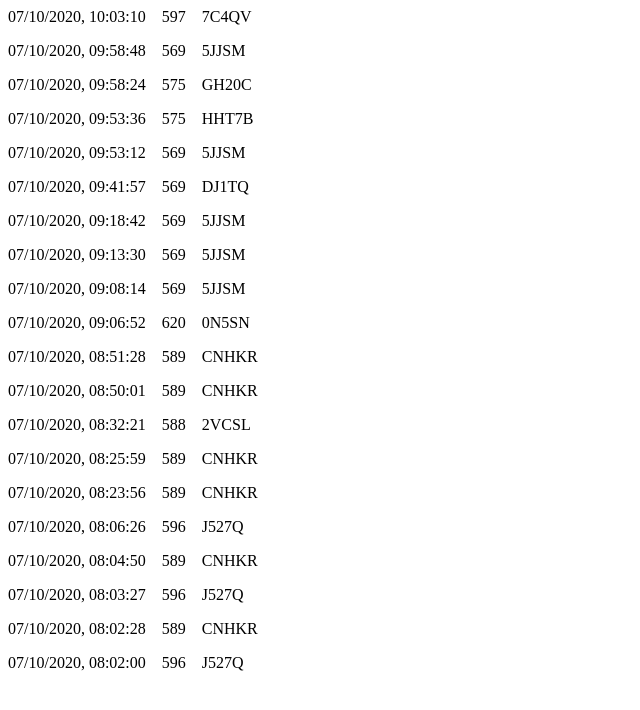
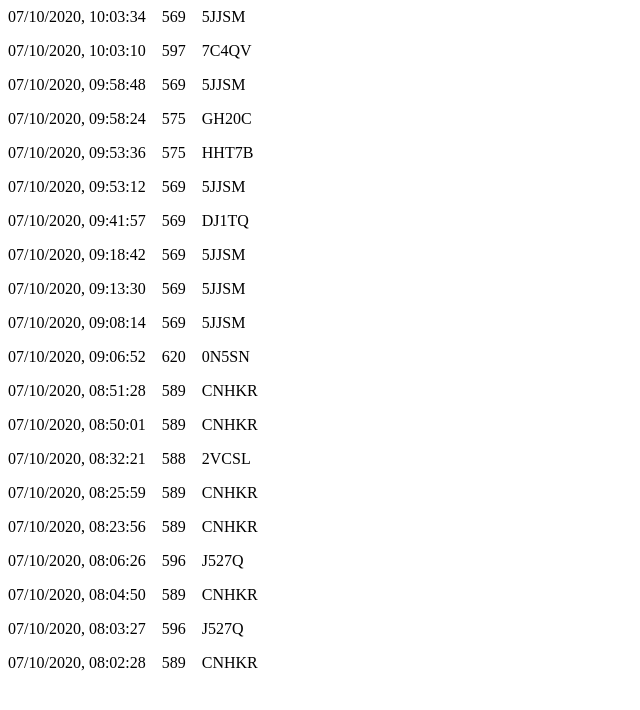
Before and after one commit to IcyAnt/IcyAnt.github.io, a plain HTML site: page index.html in a window 1280 px wide. Shown: the whole page, without its empty margins (0-640 px from the left). Drawn offline with Linux system fonts and the light colour scheme.

Commit message:
auto update codes

```diff
--- a/index.html
+++ b/index.html
@@ -1,4 +1,5 @@
 <html><head><meta http-equiv="refresh" content="5" /></head><body>
+<p>07/10/2020, 10:03:34&emsp;569&emsp;5JJSM</p>
 <p>07/10/2020, 10:03:10&emsp;597&emsp;7C4QV</p>
 <p>07/10/2020, 09:58:48&emsp;569&emsp;5JJSM</p>
 <p>07/10/2020, 09:58:24&emsp;575&emsp;GH20C</p>
@@ -18,5 +19,4 @@
 <p>07/10/2020, 08:04:50&emsp;589&emsp;CNHKR</p>
 <p>07/10/2020, 08:03:27&emsp;596&emsp;J527Q</p>
 <p>07/10/2020, 08:02:28&emsp;589&emsp;CNHKR</p>
-<p>07/10/2020, 08:02:00&emsp;596&emsp;J527Q</p>
 </body></html>
```
